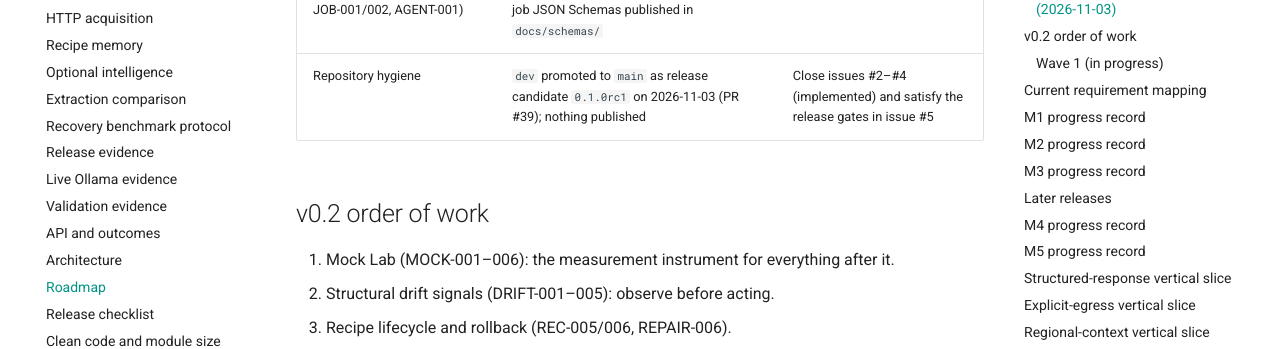
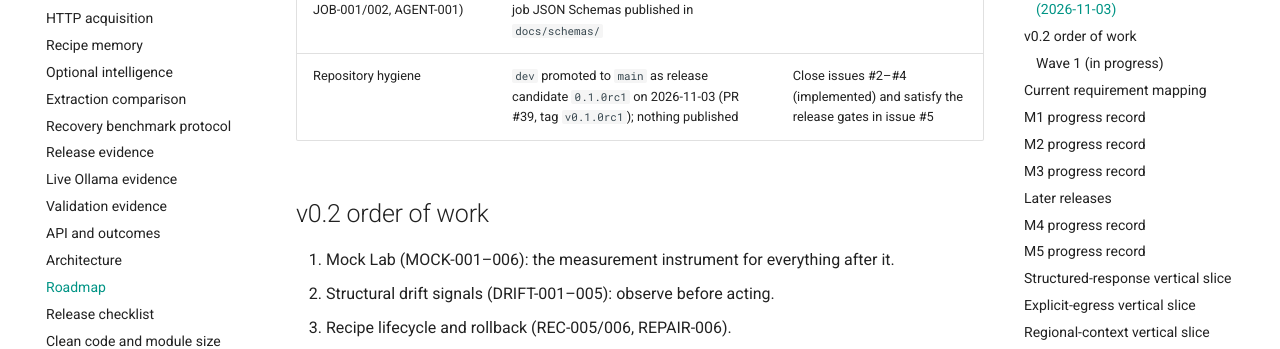
Before and after one commit to rave-vipx/rastro, an MkDocs documentation site: the page built from docs/roadmap.md, in a window 1280 px wide and 900 px high, scrolled down 2630 px. Shown: the part 171-520 px from the top of the window. Built offline with MkDocs 1.6.1 and Material for MkDocs 9.7.7, drawn with Linux system fonts in a browser that asks for light colours; comment, search, counter and statistics services are not loaded.

Commit message:
docs: record the v0.1.0rc1 tag
Co-Authored-By: Claude Opus 5.5 <noreply@anthropic.com>

```diff
--- a/docs/roadmap.md
+++ b/docs/roadmap.md
@@ -42,7 +42,7 @@ Owner decisions after the 0.1.0 release candidate ([ADR 0012](decisions/0012-pro
 | Field aliases in deterministic discovery (#31) | Merged | None |
 | Latency wins: fingerprint cache and hoisted provenance (#32) | Merged; small-page gap −57 to −62%, large-page gap −48% | Re-profile as further optimizations land |
 | Declarative jobs and machine-readable CLI (#35: JOB-001/002, AGENT-001) | Merged; `rastro job validate`, `rastro job run` and `rastro job schema`, with the job JSON Schemas published in `docs/schemas/` | None |
-| Repository hygiene | `dev` promoted to `main` as release candidate `0.1.0rc1` on 2026-11-03 (PR #39); nothing published | Close issues #2–#4 (implemented) and satisfy the release gates in issue #5 |
+| Repository hygiene | `dev` promoted to `main` as release candidate `0.1.0rc1` on 2026-11-03 (PR #39, tag `v0.1.0rc1`); nothing published | Close issues #2–#4 (implemented) and satisfy the release gates in issue #5 |
 
 ## v0.2 order of work
 
```
Also changed, not shown: AGENTS.md (+1 -1 lines).
